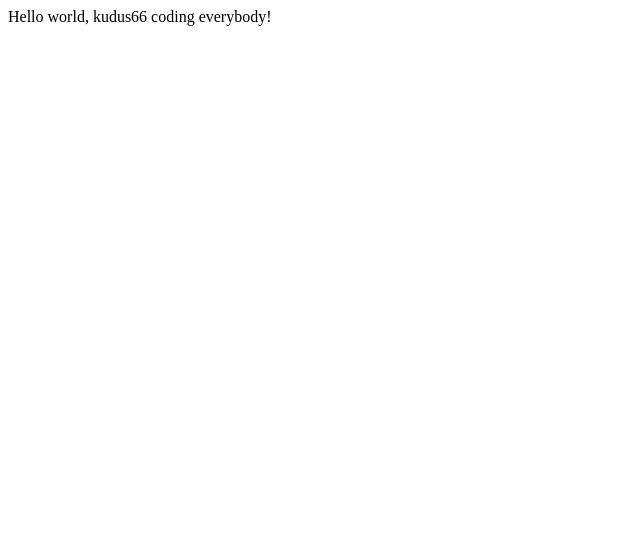
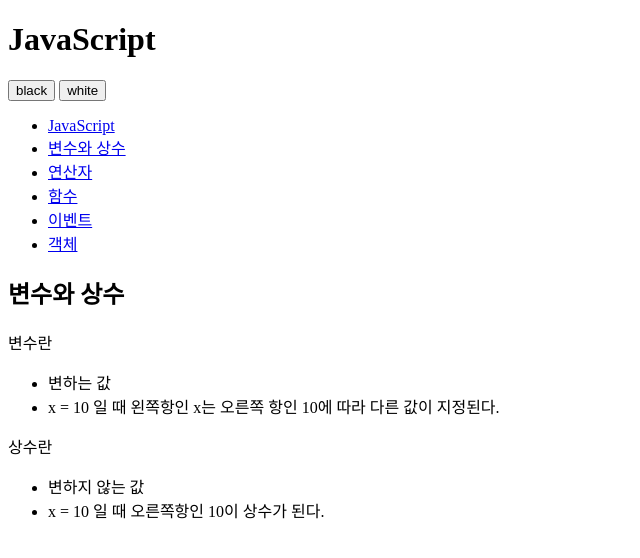
Before and after one commit to godus1201/opentutorials-kudus66, a plain HTML site: page index.html in a window 1280 px wide. Shown: the whole page, without its empty margins (0-640 px from the left). Drawn offline with Linux system fonts and the light colour scheme.

Commit message:
change index.html

```diff
--- a/index.html
+++ b/index.html
@@ -1,20 +1,53 @@
 <!DOCTYPE html>
-<html lang="en">
-<head>
-<meta charset="utf-8" />
-<!-- Always force latest IE rendering engine (even in intranet) & Chrome Frame
-Remove this if you use the .htaccess -->
-<meta http-equiv="X-UA-Compatible" content="IE=edge,chrome=1" />
-<title>index</title>
-<meta name="description" content="" />
-<meta name="author" content="egoing" />
-<meta name="viewport" content="width=device-width; initial-scale=1.0" />
-<!-- Replace favicon.ico & apple-touch-icon.png in the root of your domain and delete these references -->
-<link rel="shortcut icon" href="/favicon.ico" />
-<link rel="apple-touch-icon" href="/apple-touch-icon.png" />
-</head>
-<body>
-Hello world, kudus66
-coding everybody!
+<html>
+	<head>
+		<meta charset="utf-8" />
+	</head>
+
+	<body id="body">
+		<div>
+			<header>
+				<h1>JavaScript</h1>
+			</header>
+		<div id="toolbar">
+			<input type="button" value="black" />
+			<input type="button" value="white" />
+		</div>
+		<nav>
+			<ul>
+				<li><a href="http://opentutorials.org/course/49/17">JavaScript</a></li>
+				<li><a href="http://opentutorials.org/course/49/16">변수와 상수</a></li>
+				<li><a href="http://opentutorials.org/course/49/18">연산자</a></li>
+				<li><a href="http://opentutorials.org/course/49/19">함수</a></li>
+				<li><a href="http://opentutorials.org/course/49/20">이벤트</a></li>
+				<li><a href="http://opentutorials.org/course/49/21">객체</a></li>
+			</ul>
+		</nav>
+		<article>
+			<h2>변수와 상수</h2>
+			<div>
+				<p>변수란</p>
+				<ul>
+					<li>
+						변하는 값
+					</li>
+					<li>
+						x = 10 일 때 왼쪽항인 x는 오른쪽 항인 10에 따라 다른 값이 지정된다.
+					</li>
+				</ul>
+				<p>
+					상수란
+				</p>
+				<ul>
+					<li>
+						변하지 않는 값
+					</li>
+					<li>
+						x = 10 일 때 오른쪽항인 10이 상수가 된다.
+					</li>
+				</ul>
+			</div>
+		</article>
+	</div>
 </body>
 </html>
```
